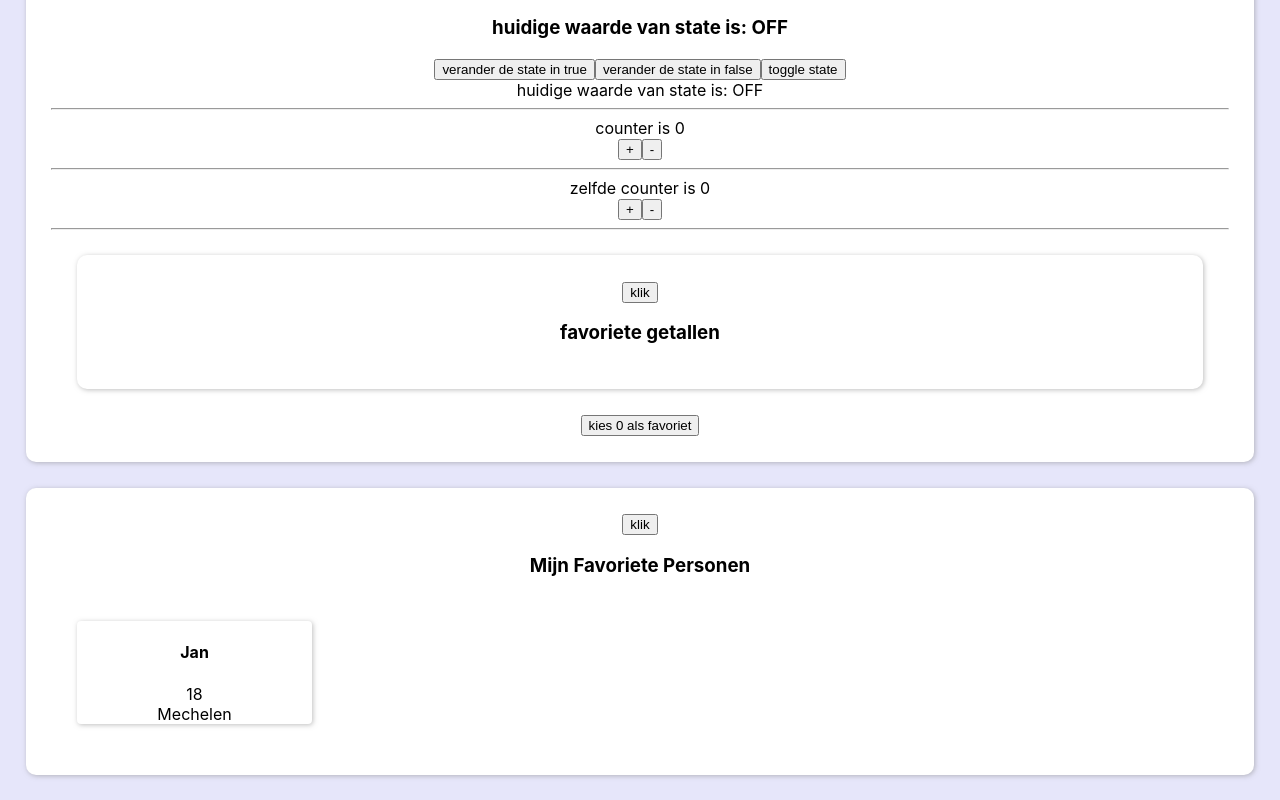
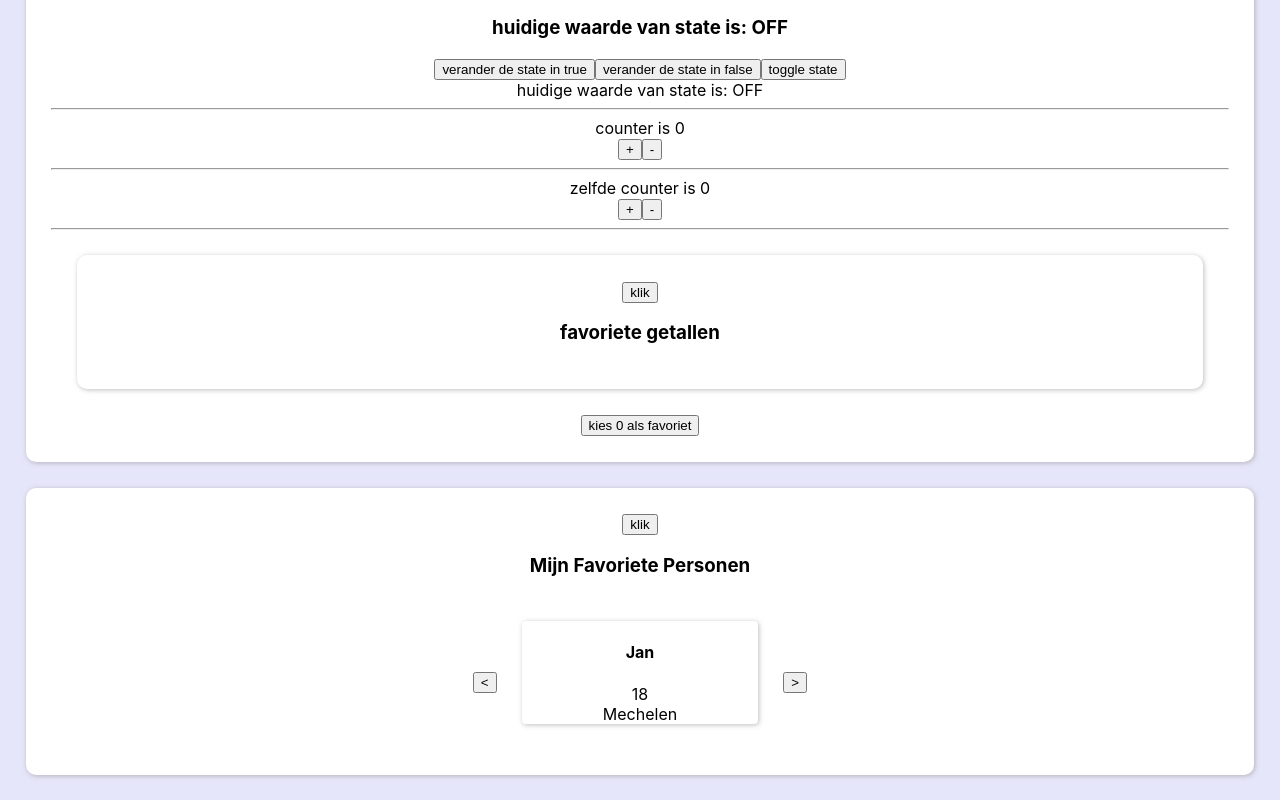
Before and after one commit to SanderLanciers/test2_react, a React (Create React App) app: page / in a window 1280 px wide. Shown: the part 3831-4631 px from the top of the page. Built offline with nearby package versions, Linux system fonts and the light colour scheme.

Commit message:
browse through Persons

```diff
--- a/src/App.css
+++ b/src/App.css
@@ -30,3 +30,12 @@ body {
 .car {
   width: 45%;
 }
+
+.personWithButtons {
+  display: flex;
+  justify-content: center;
+}
+
+.personWithButtons button {
+  margin-top: 6vw;
+}
--- a/src/components/PersonBrowser.js
+++ b/src/components/PersonBrowser.js
@@ -6,7 +6,27 @@ export function PersonBrowser(props) {
     const {persons} = props;
     const [shownPerson, setShownPerson] = useState(persons[0]);
 
+    function setNextShownPerson() {
+        const indexOfShownPerson = persons.findIndex(p => p.id === shownPerson.id);
+        const indexOfNextPerson = indexOfShownPerson < persons.length - 1 ? indexOfShownPerson + 1 : 0;
+        setShownPerson(persons[indexOfNextPerson]);
+    }
+
+    function setPrevShownPerson() {
+        const indexOfShownPerson = persons.findIndex(p => p.id === shownPerson.id);
+        const indexOfNextPerson = indexOfShownPerson === 0 ? persons.length - 1 : indexOfShownPerson - 1;
+        setShownPerson(persons[indexOfNextPerson]);
+    }
+
     return <Section title="Mijn Favoriete Personen">
-        <Person person={shownPerson}/>
+        <div className="personWithButtons">
+            <div>
+                <button onClick={() => setPrevShownPerson()}>&lt;</button>
+            </div>
+            <Person person={shownPerson}/>
+            <div>
+                <button onClick={() => setNextShownPerson()}>&gt;</button>
+            </div>
+        </div>
     </Section>;
 }
```
